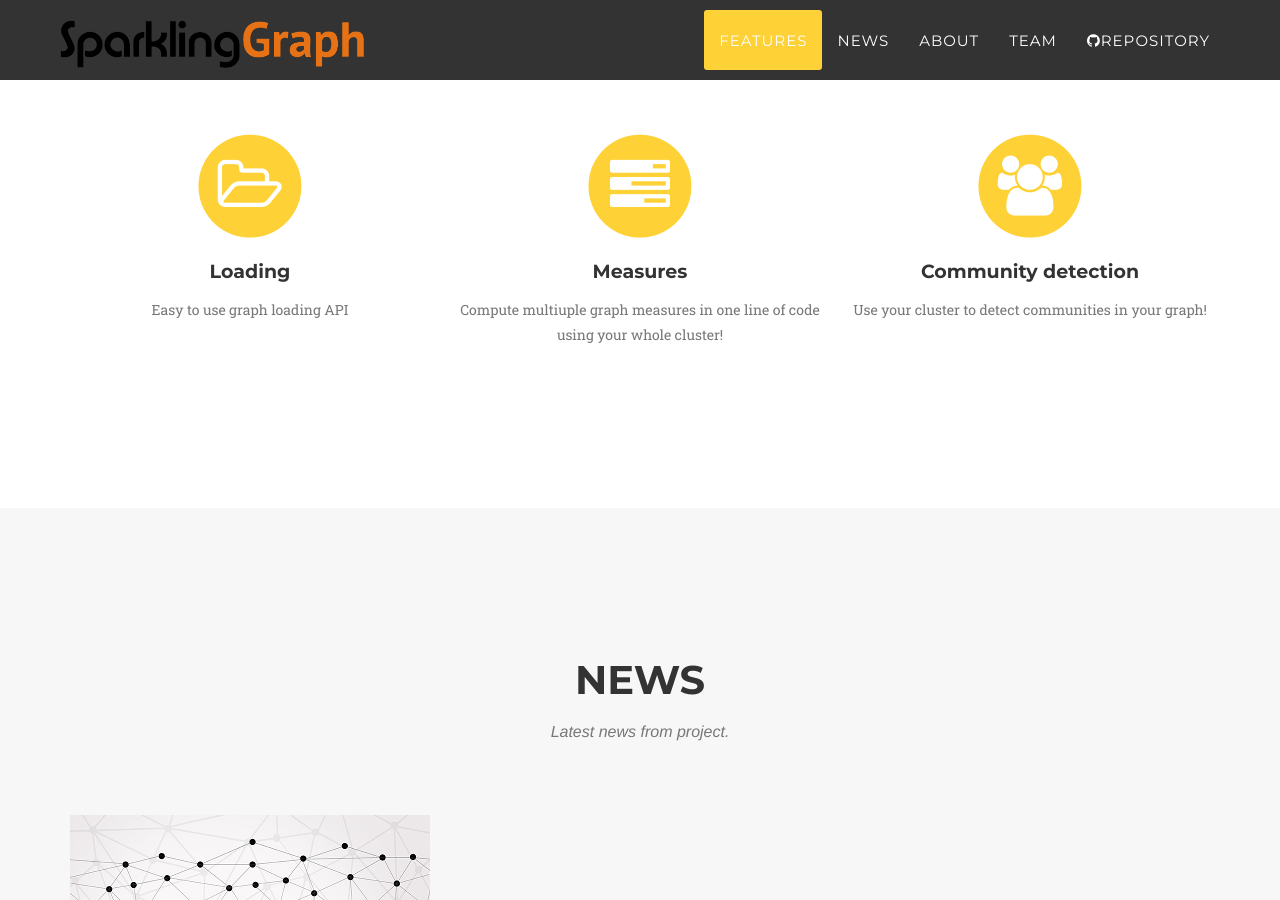
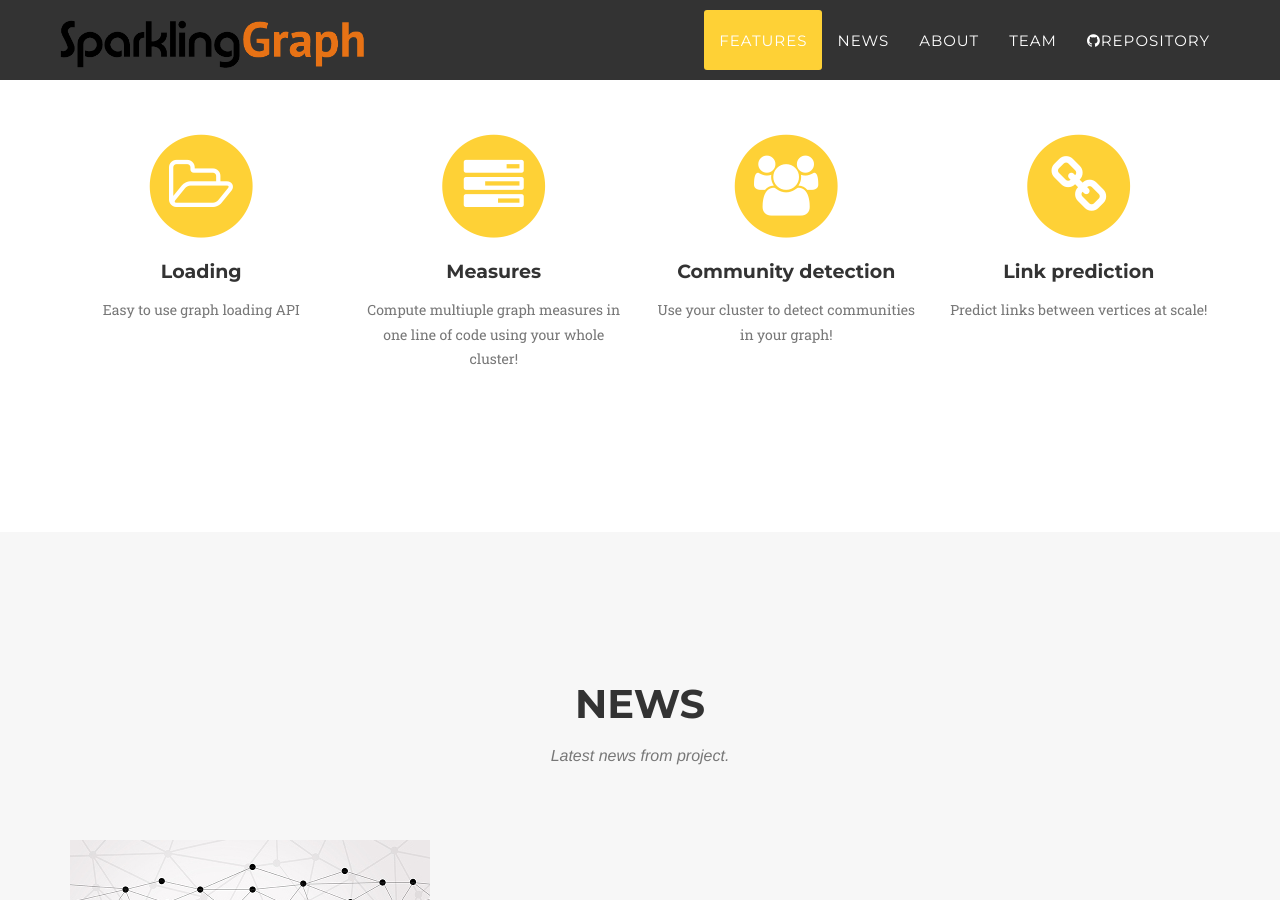
Before and after one commit to sparkling-graph/sparkling-graph.github.io, a Jekyll site: the page built from index.html, in a window 1280 px wide and 900 px high, scrolled down 1429 px. Built offline with Jekyll 4.4.1, drawn with Linux system fonts in a browser that asks for light colours; some web fonts are replaced.

Commit message:
Adding link prediction feature

```diff
--- a/_includes/features.html
+++ b/_includes/features.html
@@ -8,7 +8,7 @@
                 </div>
             </div>
             <div class="row text-center">
-                <div class="col-md-4">
+                <div class="col-md-3">
                     <span class="fa-stack fa-4x">
                         <i class="fa fa-circle fa-stack-2x text-primary"></i>
                         <i class="fa fa-folder-open-o fa-stack-1x fa-inverse"></i>
@@ -16,7 +16,7 @@
                     <h4 class="service-heading">Loading</h4>
                     <p class="text-muted">Easy to use graph loading API</p>
                 </div>
-                <div class="col-md-4">
+                <div class="col-md-3">
                     <span class="fa-stack fa-4x">
                         <i class="fa fa-circle fa-stack-2x text-primary"></i>
                         <i class="fa fa-tasks fa-stack-1x fa-inverse"></i>
@@ -24,7 +24,7 @@
                     <h4 class="service-heading">Measures</h4>
                     <p class="text-muted">Compute multiuple graph measures in one line of code using your whole cluster!</p>
                 </div>
-                <div class="col-md-4">
+                <div class="col-md-3">
                     <span class="fa-stack fa-4x">
                         <i class="fa fa-circle fa-stack-2x text-primary"></i>
                         <i class="fa fa-users fa-stack-1x fa-inverse"></i>
@@ -32,6 +32,14 @@
                     <h4 class="service-heading">Community detection</h4>
                     <p class="text-muted">Use your cluster to detect communities in your graph!</p>
                 </div>
+                <div class="col-md-3">
+                    <span class="fa-stack fa-4x">
+                        <i class="fa fa-circle fa-stack-2x text-primary"></i>
+                        <i class="fa fa-link fa-stack-1x fa-inverse"></i>
+                    </span>
+                    <h4 class="service-heading">Link prediction</h4>
+                    <p class="text-muted">Predict links between vertices at scale!</p>
+                </div>
             </div>
         </div>
     </section>
```
